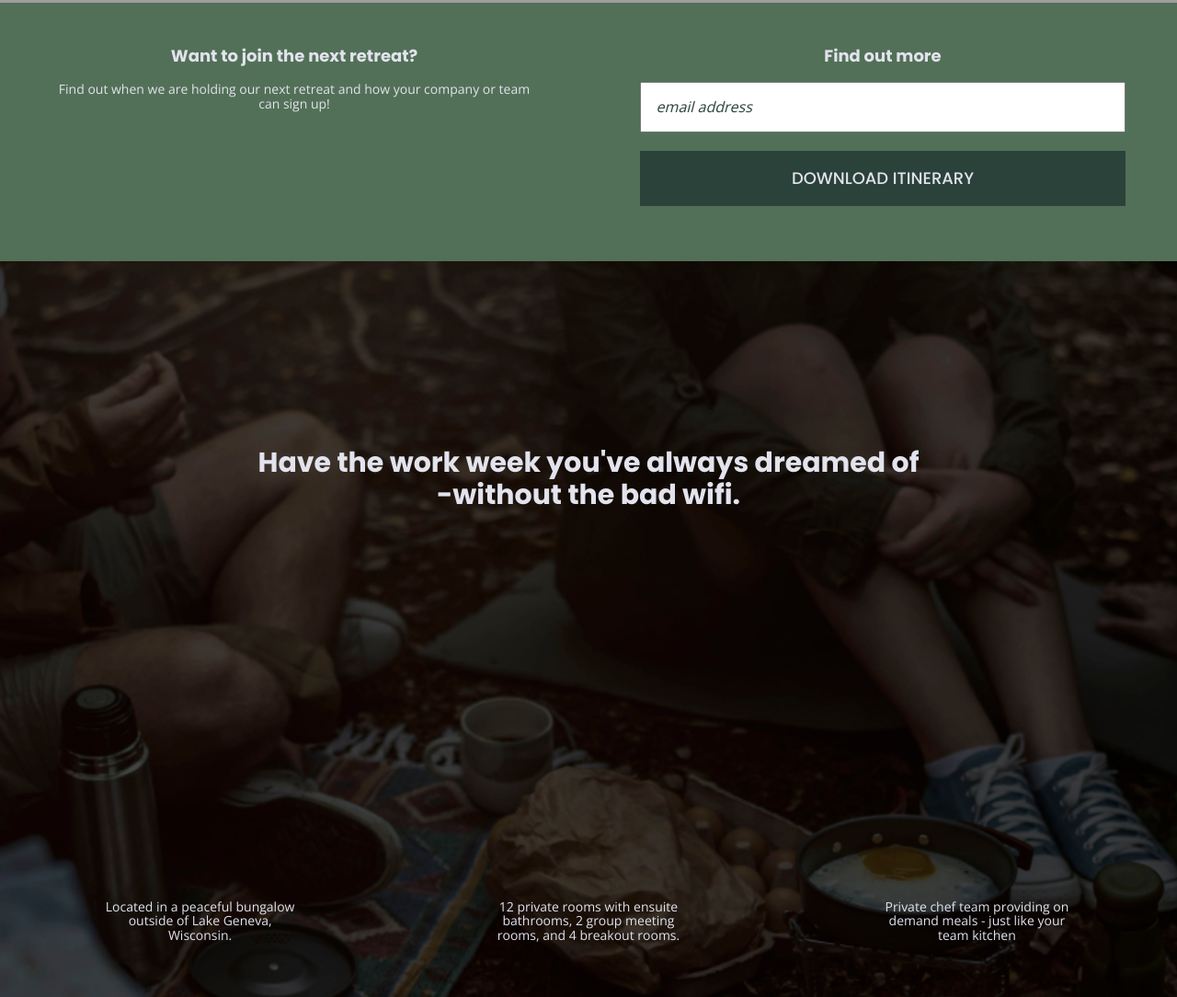
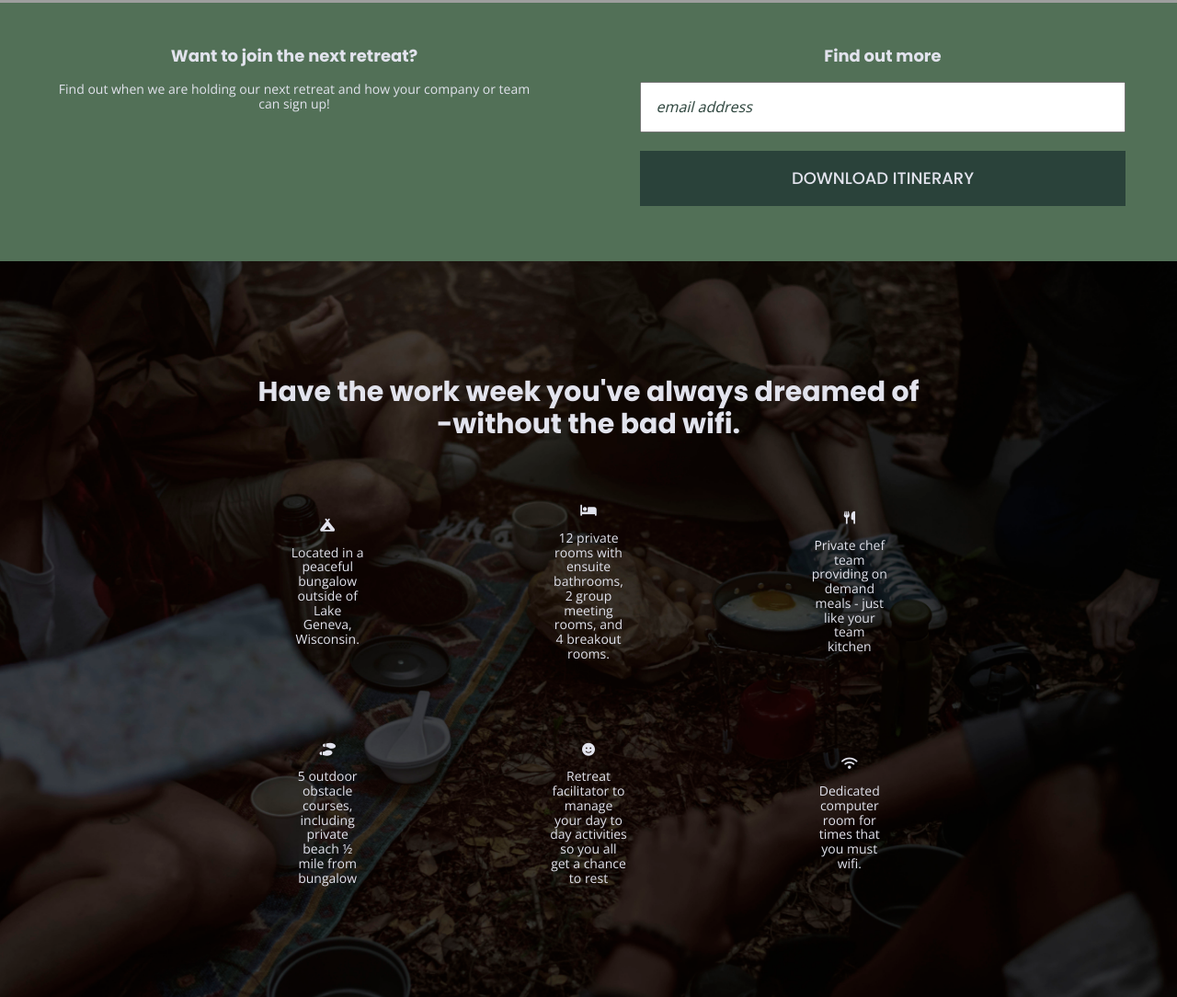
Before and after one commit to mikaturner/unplugged-retreat, a website built with Parcel: page index.html in a window 1280 px wide. Shown: the part 560-1644 px from the top of the page at 92% size. Built offline with nearby package versions, Linux system fonts and the light colour scheme; grey boxes are pictures that could not be loaded.

Commit message:
Added font awesome icons to homepage and styled with CSS

```diff
--- a/css/main.css
+++ b/css/main.css
@@ -114,6 +114,10 @@ textarea {
       padding-left: 10px;
       padding-right: 10px;
     }
+    .features i {
+	font-size: 3.75em;
+        margin-bottom: 40px;
+}
     p{
       font-size: 0.875em;
       line-height: 1.125em;
@@ -212,7 +216,6 @@ textarea {
       background-size: cover;
       background-repeat: no-repeat;
       background-position: center;
-      height: 1450px;
       display: flex;
       flex-direction: column;
       justify-content: center;
@@ -384,9 +387,8 @@ input[type=button] {
 
     }
     .feat{
-      display: flex;
       flex-flow: row wrap;
-      justify-content: center;
+      padding: 100px 50px;
     }
     .feat article {
       width: 50%;
@@ -454,6 +456,10 @@ input[type=button] {
     .form-descr{
       width: 100%;
     }
+    .feat{
+      padding: 100px 210px;
+    }
+
     .feat article {
       width: 33%;
       box-sizing: border-box;
--- a/index.html
+++ b/index.html
@@ -19,8 +19,12 @@
   <link rel="stylesheet" href="css/normalize.css">
   <link rel="stylesheet" href="css/main.css">
 
+  <!--Font Awesome Fonts-->
+  <script src="https://kit.fontawesome.com/569ccaebf3.js" crossorigin="anonymous"></script>
+
   <!--Google Fonts-->
   <link href="https://fonts.googleapis.com/css?family=Open+Sans:400,700|Poppins:500,700" rel="stylesheet">
+
 
   <meta name="theme-color" content="#fafafa">
 </head>
@@ -62,32 +66,32 @@
         <h2>Have the work week you've always dreamed of <br> -without the bad wifi.</h2>
 
         <article>
-          <p class="f-awe-icon"></p>
+          <p class="f-awe-icon"><i class="fas fa-campground"></i></p>
           <p class="feat-item-descr">Located in a peaceful bungalow outside of Lake Geneva, Wisconsin.</p>
         </article>
 
         <article>
-          <p class="f-awe-icon"></p>
+          <p class="f-awe-icon"><i class="fas fa-bed"></i></p>
           <p class="feat-item-descr">12 private rooms with ensuite bathrooms, 2 group meeting rooms, and 4 breakout rooms.</p>
         </article>
 
         <article>
-          <p class="f-awe-icon"></p>
+          <p class="f-awe-icon"><i class="fas fa-utensils"></i></p>
           <p class="feat-item-descr">Private chef team providing on demand meals - just like your team kitchen</p>
         </article>
 
         <article>
-          <p class="f-awe-icon"></p>
+          <p class="f-awe-icon"><i class="fas fa-shoe-prints"></i></p>
           <p class="feat-item-descr">5 outdoor obstacle courses, including private beach ½ mile from bungalow</p>
         </article>
 
         <article>
-          <p class="f-awe-icon"></p>
+          <p class="f-awe-icon"><i class="fas fa-smile"></i></p>
           <p class="feat-item-descr">Retreat facilitator to manage your day to day activities so you all get a chance to rest</p>
         </article>
 
         <article>
-          <p class="f-awe-icon"></p>
+          <p class="f-awe-icon"><i class="fas fa-wifi"></i></p>
           <p class="feat-item-descr">Dedicated computer room for times that you must wifi.</p>
         </article>
     </section> <!---End Feature Area------->
```
Also changed, not shown: about/index.html (+2 -0 lines), faq/index.html (+3 -0 lines).
